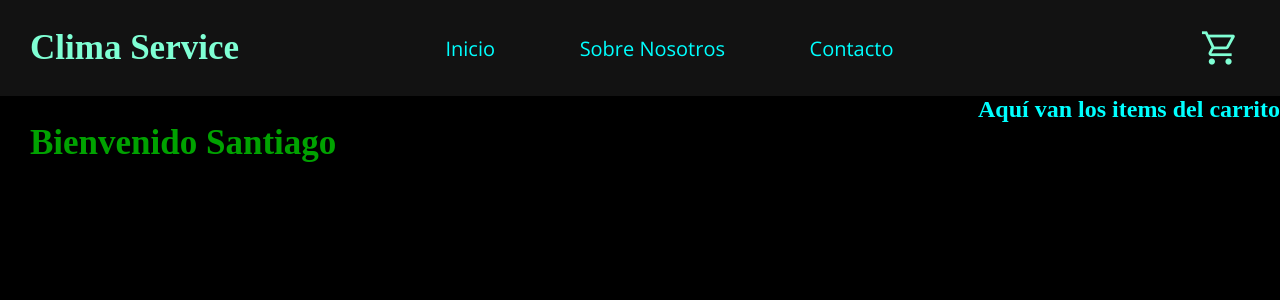
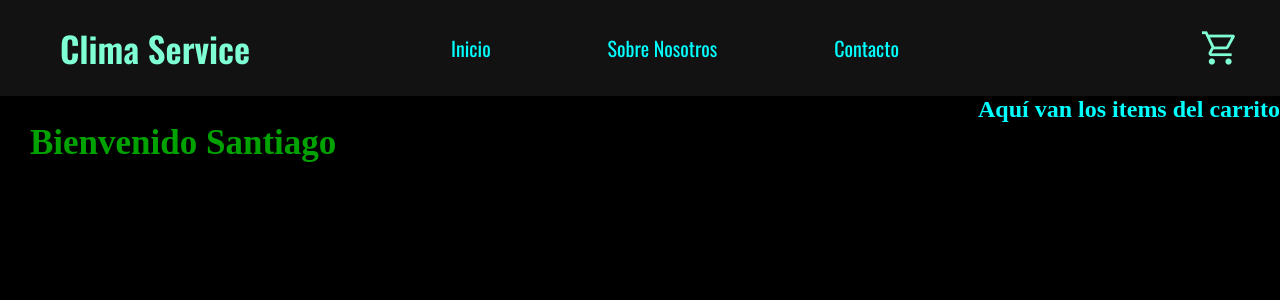
Before and after one commit to santi0995/tienda-online-37080, a React (Create React App) app: page / in a window 1280 px wide. Shown: the top 300 px of the page. Built offline with nearby package versions, Linux system fonts and the light colour scheme.

Commit message:
actualizado 2

```diff
--- a/public/index.html
+++ b/public/index.html
@@ -13,7 +13,9 @@
     <link rel="manifest" href="%PUBLIC_URL%/manifest.json" />
     <link rel="preconnect" href="https://fonts.googleapis.com">
 <link rel="preconnect" href="https://fonts.gstatic.com" crossorigin>
-<link href="https://fonts.googleapis.com/css2?family=Open+Sans:ital,wght@0,400;1,500&display=swap" rel="stylesheet">
+<link href="https://fonts.googleapis.com/css2?family=Oswald:wght@200;400;600&display=swap" rel="stylesheet">
+    <link rel="preconnect" href="https://fonts.googleapis.com">
+<link rel="preconnect" href="https://fonts.gstatic.com" crossorigin>
 <link rel="stylesheet" href="https://fonts.googleapis.com/css2?family=Material+Symbols+Outlined:opsz,wght,FILL,GRAD@48,400,1,0" />
     <title>Tienda Online</title>
   </head>
--- a/src/components/Main/Main.jsx
+++ b/src/components/Main/Main.jsx
@@ -6,7 +6,7 @@ const Main = ({alumno}) => {
   return (
     <main >
       <section>
-      <h1 className={estilos.title1}>Bienvenido {alumno.nombre}</h1>
+      <h2 className={estilos.title1}>Bienvenido {alumno.nombre}</h2>
       </section>
     </main>
   );
--- a/src/components/Nav/navbar.module.css
+++ b/src/components/Nav/navbar.module.css
@@ -11,7 +11,8 @@
     font-size: 35px;
     left: 0;
     color: #7fffd4;
-    margin-left: 30px;
+    margin-left: 60px;
+    font-family: 'Oswald', sans-serif;
 }
 
 ul{
@@ -25,6 +26,6 @@ ul{
 
 a{
     text-decoration: none;
-    color: aqua;
-    font-family: 'Open Sans', sans-serif;
+    color: #00ffff;
+    font-family: 'Oswald', sans-serif;
 }
--- a/src/index.css
+++ b/src/index.css
@@ -8,7 +8,7 @@ body{
 }
 
 .saludo{
-  color:aqua;
+  color:#00ffff;
   display: flex;
   justify-content: flex-end;
 }
```
